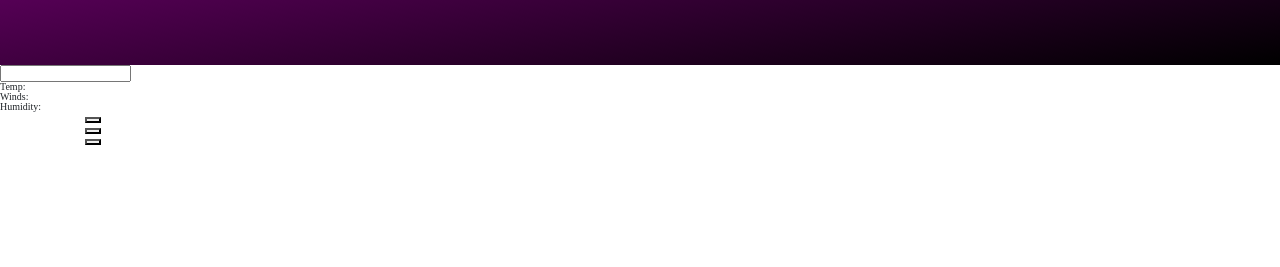
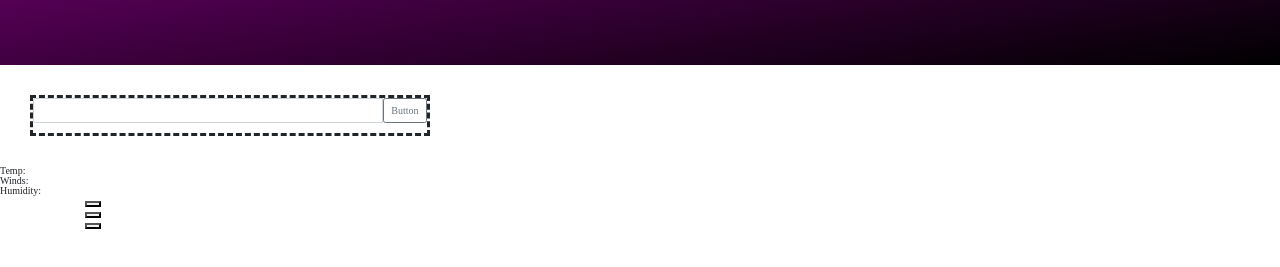
Before and after one commit to GiantRobot76/weatherMusicMatcher, a plain HTML site: page index.html in a window 1280 px wide. Shown: the part 135-402 px from the top of the page. Drawn offline with nearby package versions, Linux system fonts and the light colour scheme.

Commit message:
random characters fix lines 42 66 92

```diff
--- a/assets/css/style.css
+++ b/assets/css/style.css
@@ -19,3 +19,13 @@ h1 {
   justify-content: center;
   align-items: center;
 }
+
+.inputCard {
+  width: 40rem;
+  border: dashed;
+  margin: 3em;
+}
+
+.button-addon1 {
+  font-size: 3em;
+}
--- a/assets/js/script.js
+++ b/assets/js/script.js
@@ -39,7 +39,6 @@ function getPlaylist(genre) {
   });
 }
 
-
 // Weather population
 // Displays temperature
 var temp = response.current.temp;
@@ -63,7 +62,7 @@ iconToday = response.current.weather[0].icon;
 var findIconToday = new Image(50, 50);
 findIconToday.src = "http://openweathermap.org/img/wn/" + iconToday + "@2x.png";
 $("#icon").html(findIconToday);
-=======
+//=======
 function getWeather() {
   //placeholder city for testing. Need to Link to Input field.
 
--- a/index.html
+++ b/index.html
@@ -30,8 +30,23 @@
       <h1>Weather Music Mixer</h1>
     </header>
     <!-- select your city input -->
-    <div class="inputBox">
-      <input type="text" />
+    <div class="inputCard">
+      <div id="inputBox" class="input-group mb-3">
+        <input
+          type="text"
+          class="form-control"
+          placeholder=""
+          aria-label="Example text with button addon"
+          aria-describedby="button-addon1"
+        />
+        <button
+          class="btn btn-outline-secondary"
+          type="button"
+          id="button-addon1"
+        >
+          Button
+        </button>
+      </div>
     </div>
 
     <!-- weather populated  -->
```
